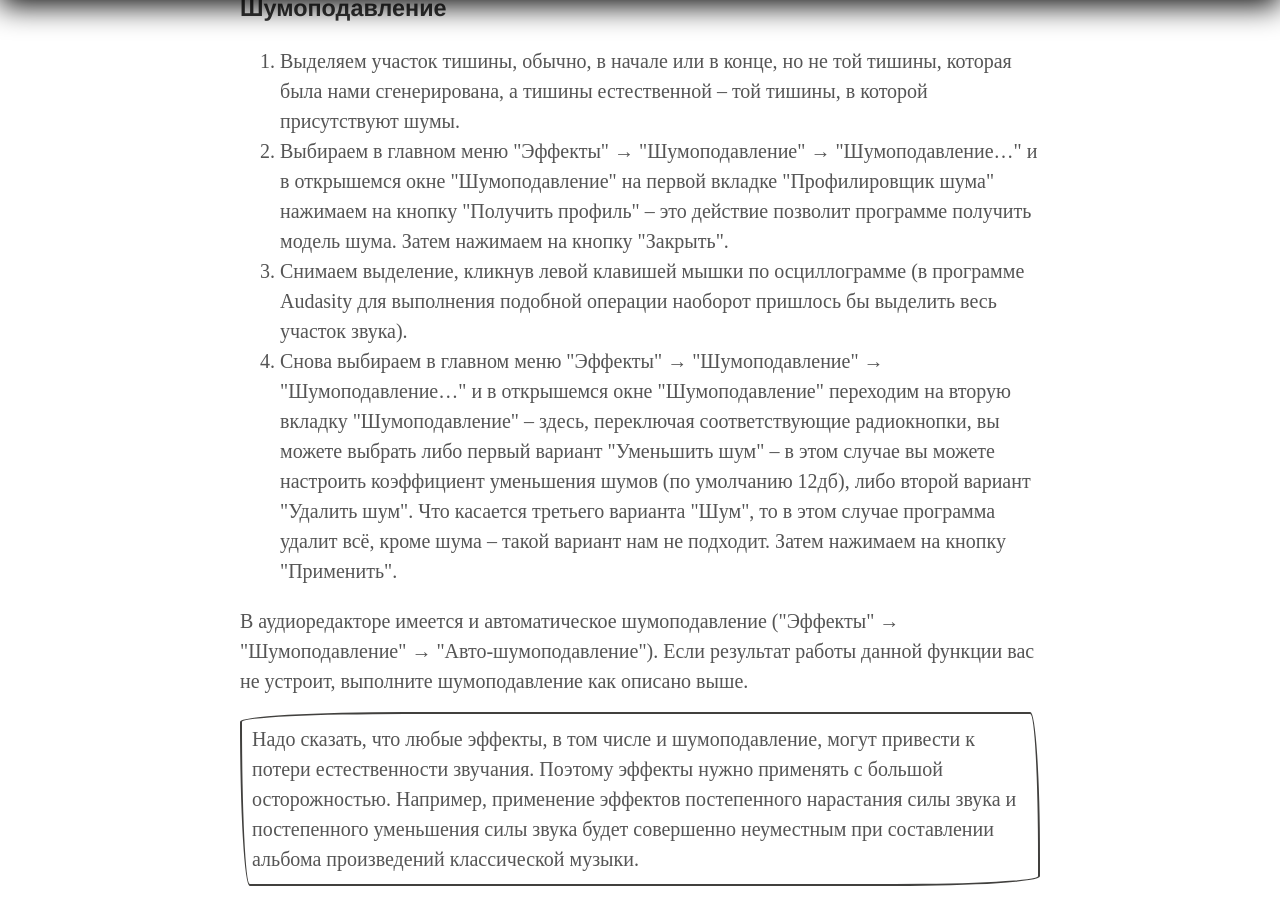
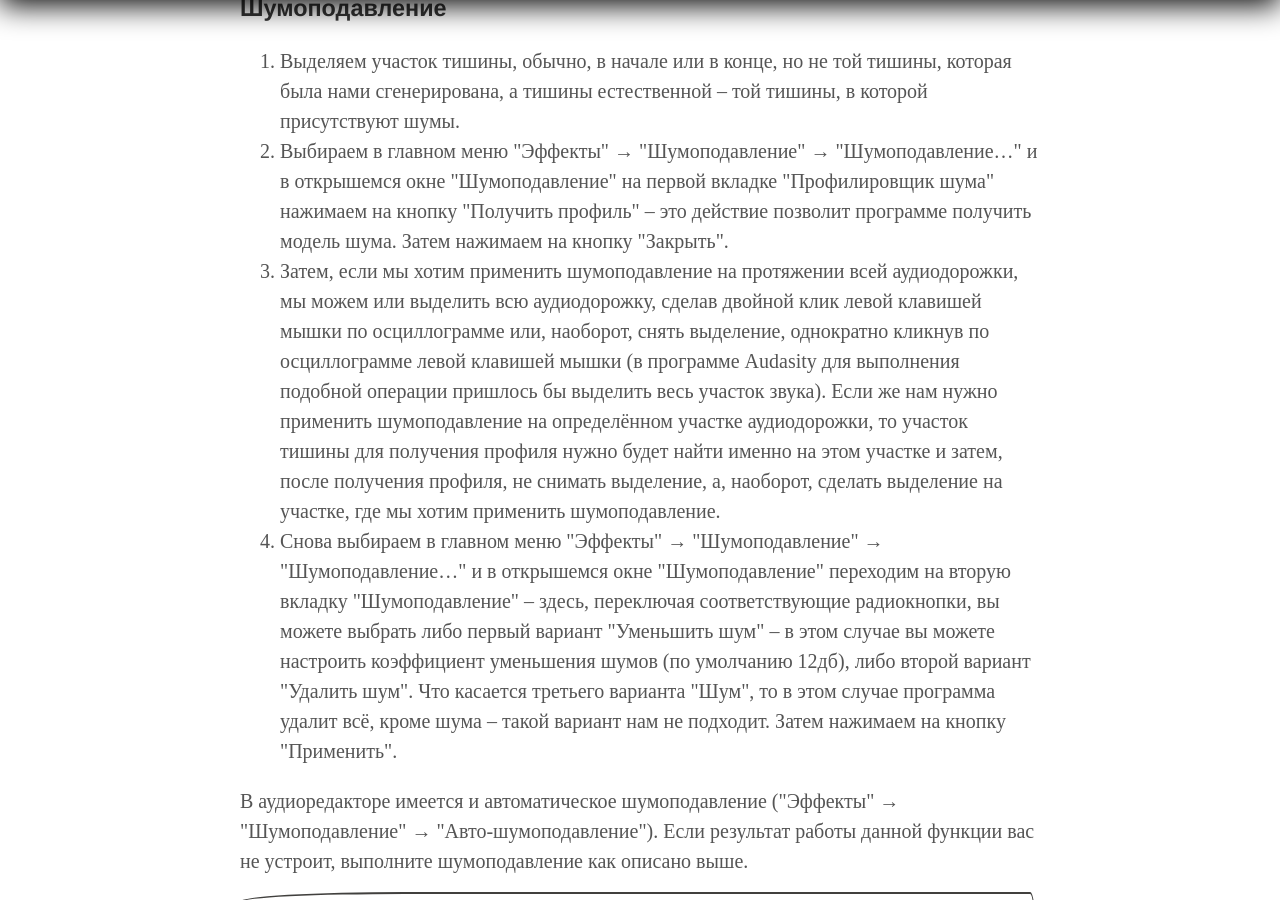
Before and after one commit to postolny/postolny.github.io, a Jekyll site: the page built from _posts/2023-03-07-ocenaudio.md, in a window 1280 px wide and 900 px high, scrolled down 9741 px. Built offline with Jekyll 4.4.1, drawn with Linux system fonts in a browser that asks for light colours.

Commit message:
Add files via upload

```diff
--- a/_posts/2023-03-07-ocenaudio.md
+++ b/_posts/2023-03-07-ocenaudio.md
@@ -96,7 +96,7 @@ _Franz Joseph Haydn_
 
 1. Выделяем участок тишины, обычно, в начале или в конце, но не той тишины, которая была нами сгенерирована, а тишины естественной – той тишины, в которой присутствуют шумы.
 2. Выбираем в главном меню "Эффекты" → "Шумоподавление" → "Шумоподавление..." и в открышемся окне  "Шумоподавление" на первой вкладке "Профилировщик шума" нажимаем на кнопку "Получить профиль" – это действие позволит программе получить модель шума. Затем нажимаем на кнопку "Закрыть".
-3. Снимаем выделение, кликнув левой клавишей мышки по осциллограмме (в программе Audasity для выполнения подобной операции наоборот пришлось бы выделить весь участок звука).
+3. Затем, если мы хотим применить шумоподавление на протяжении всей аудиодорожки, мы можем или выделить всю аудиодорожку, сделав двойной клик левой клавишей мышки по осциллограмме или, наоборот, снять выделение, однократно кликнув по осциллограмме левой клавишей мышки (в программе Audasity для выполнения подобной операции пришлось бы выделить весь участок звука). Если же нам нужно применить шумоподавление на определённом участке аудиодорожки, то участок тишины для получения профиля нужно будет найти именно на этом участке и затем, после получения профиля, не снимать выделение, а, наоборот, сделать выделение на участке, где мы хотим применить шумоподавление.
 4. Снова выбираем в главном меню "Эффекты" → "Шумоподавление" → "Шумоподавление..." и в открышемся окне "Шумоподавление" переходим на вторую вкладку "Шумоподавление" – здесь, переключая соответствующие радиокнопки, вы можете выбрать либо первый вариант "Уменьшить шум" – в этом случае вы можете настроить коэффициент уменьшения шумов (по умолчанию 12дб), либо второй вариант "Удалить шум". Что касается третьего варианта "Шум", то в этом случае программа удалит всё, кроме шума – такой вариант нам не подходит. Затем нажимаем на кнопку "Применить".
 
 В аудиоредакторе имеется и автоматическое шумоподавление ("Эффекты" → "Шумоподавление" → "Авто-шумоподавление"). Если результат работы данной функции вас не устроит, выполните шумоподавление как описано выше.
```
